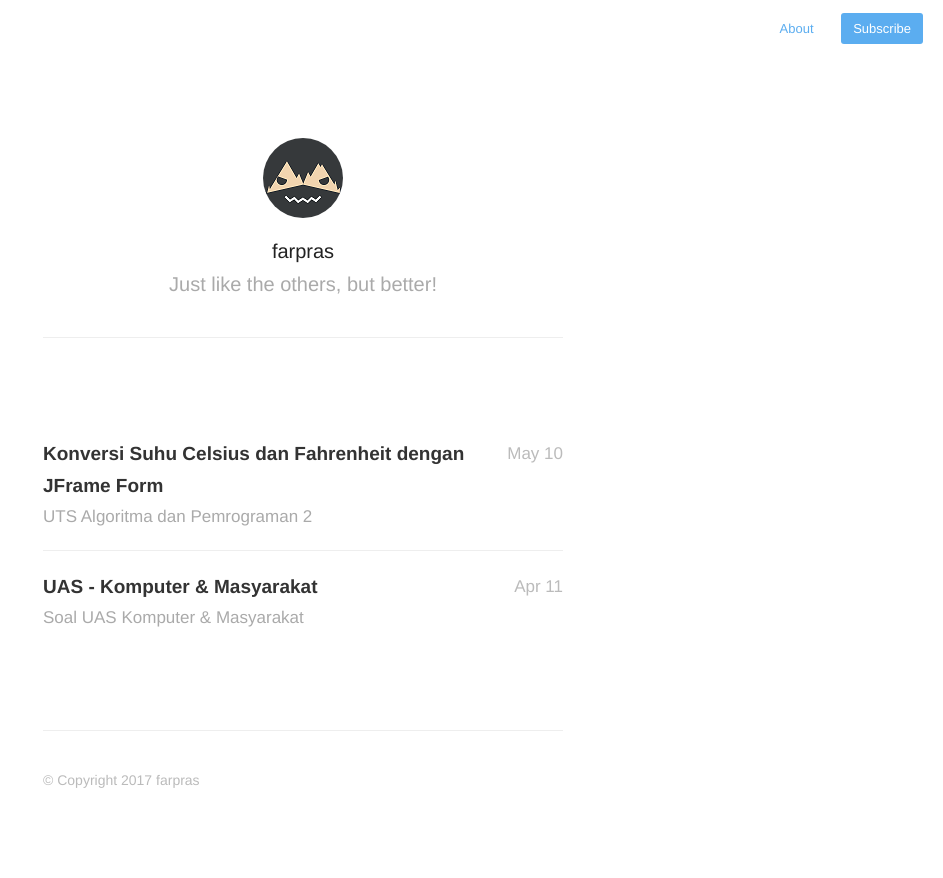
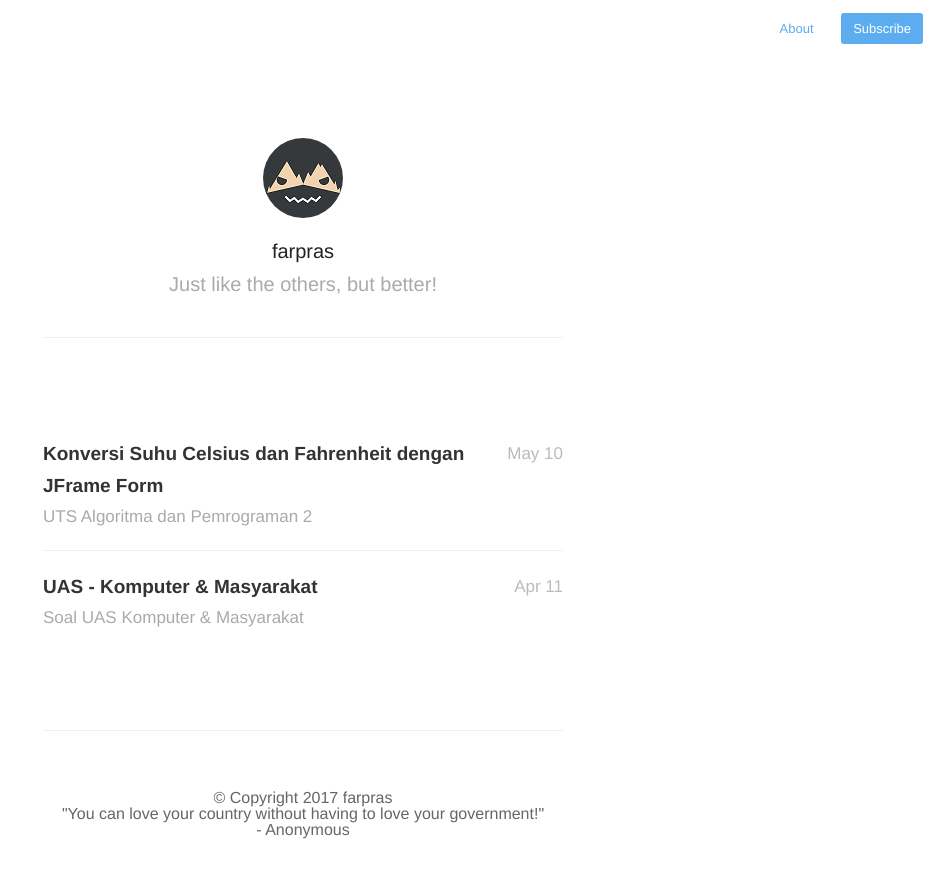
Before and after one commit to farpras/stmik, a Jekyll site: the page built from index.html, in a window 1280 px wide. Shown: the top 878 px of the page, without its empty margins (337-1280 px from the left). Built offline with Jekyll 4.4.1, drawn with Linux system fonts in a browser that asks for light colours; nearby versions of some CDN libraries; the list of posts is cut into pages by our own code.

Commit message:
Edit footer

```diff
--- a/_includes/footer.html
+++ b/_includes/footer.html
@@ -1,3 +1,7 @@
 <footer id="footer">
-    <p class="small">© Copyright {{ site.time | date: '%Y' }} {{ site.author }}</p>
+    <p class="small"><center>
+    © Copyright {{ site.time | date: '%Y' }} {{ site.author }} <br/>
+    "You can love your country without having to love your government!"<br/>
+    - Anonymous
+    </center></p>
 </footer>
```
